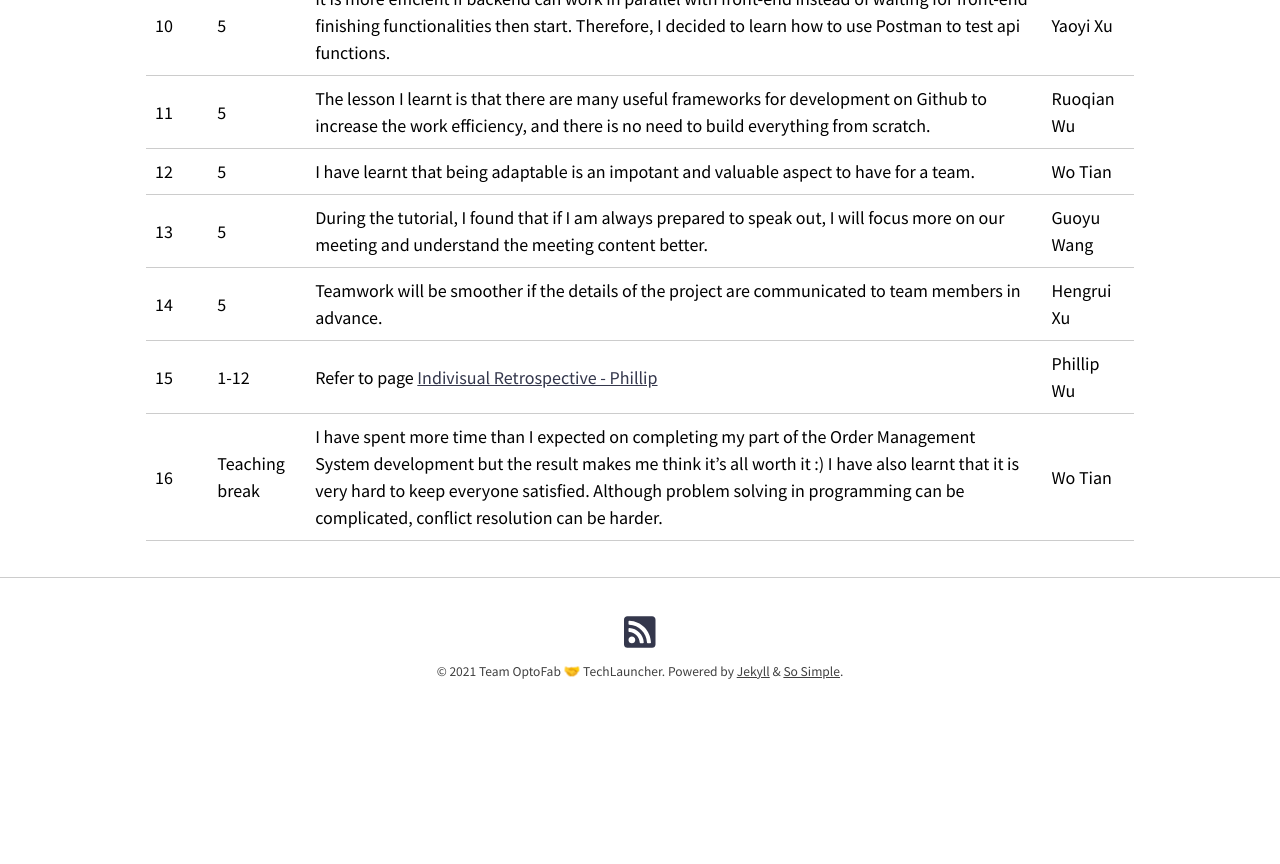
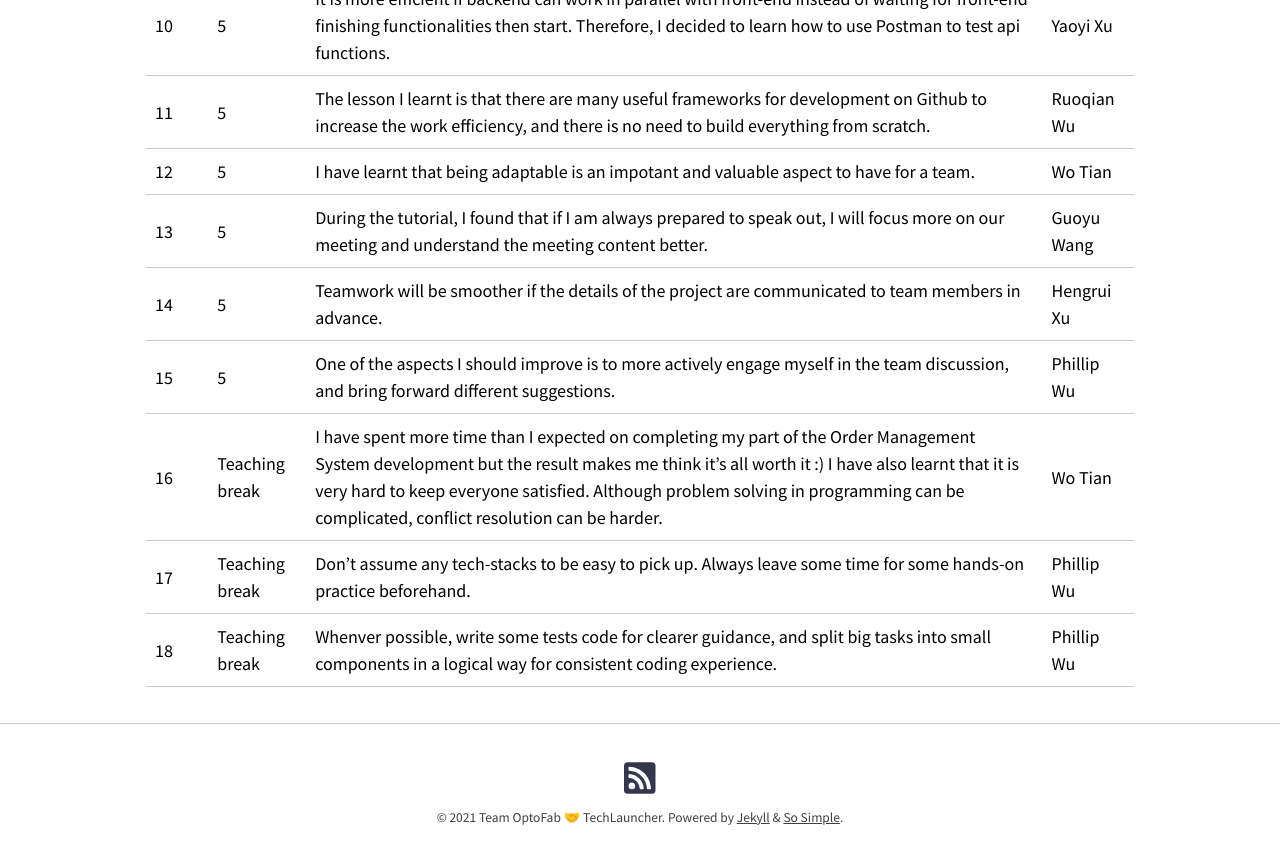
Before and after one commit to optofab/optofab.github.io, a Jekyll site: the page built from reflection_log.md, in a window 1280 px wide and 900 px high, scrolled down 1336 px. Shown: the top 864 px of the window. Built offline with Jekyll 4.4.1, drawn with Linux system fonts in a browser that asks for light colours; nearby versions of some CDN libraries; emoji names are drawn with the system emoji font; before the commit the page ends 2090 px from its top, so only the background shows below that.

Commit message:
update indivisual reflection

```diff
--- a/reflection_log.md
+++ b/reflection_log.md
@@ -2,21 +2,23 @@
 layout: page
 ---
 
-| **Index** | **Week** | **Reflection**                                                                                                                                                                                                                                                                                                                                   | **Taker**     |
-| --------- | -------- | ------------------------------------------------------------------------------------------------------------------------------------------------------------------------------------------------------------------------------------------------------------------------------------------------------------------------------------------------ | ------------- |
-| 1         | 4        | Our peers and tutor this semester want to make sure that everyone's voice is heard by adding a reflection log and letting everyone participate in the tutorials and audits more. A good team should be adaptable. Therefore we will adjust our approach in the coming tutorials and audits.                                                      | Wo Tian       |
-| 2         | 4        | We've got a relatively low score for Reflection on Audit 1. The course convenor, our tutor, and our shadow team all think that we should create a reflection log in Audit 1. <br/> We will actively listen to other people's advice and improve our documentation by adding a reflection log. (See the 8th decision in the decision-making log.) | Wo Tian       |
-| 3         | 4        | Received feedback from Many Eyes Process regarding SOW. It would be better if we could write the SOW with more detailed deliverables in the future if we need to write SOW again.                                                                                                                                                                | Wo Tian       |
-| 4         | 4        | It is indeed true that our team member should participate more and speak up our own thoughts during the audit and tutorials. It would be better if we could let different members to deliver presentations for audit and encourage everyone to speak.                                                                                            | Yaoyi Xu      |
-| 5         | 4        | The lesson I learnt is that although I am a part of the team, and we received the feedback as the team, we should construct our individual reflection.                                                                                                                                                                                           | Ruoqian Wu    |
-| 6         | 4        | From the tutorial and the feedback from our shadow team, what I learnt is documentation is very important. Cause the other people outside our team know nothing about our project. They can only learn it from the documents we generated. Thus, we need to make our ducumentations very detailed.                                               | Ruiqiao Jiang |
-| 7         | 4        | When I was refactoring the relational schema, I stuck by the messy structure. Mind maps really helped me to make a clear view of our database structure. After I have a clear view, I refactored our relational schema easily.                                                                                                                   | Guoyu Wang    |
-| 8         | 4        | I have learnt that I should know more about others' work rather than only focusing on my own work.                                                                                                                                                                                                                                               | Hengrui Xu    |
-| 9         | 5        | The lesson I learnt is that since we are not very familiar with the database development, the time we spent on learning may be huge. And for example, we studied the C# for the management system, but I just found that the Django may be more suitable for our development.                                                                    | Ruiqiao Jiang |
-| 10        | 5        | It is more efficient if backend can work in parallel with front-end instead of waiting for front-end finishing functionalities then start. Therefore, I decided to learn how to use Postman to test api functions.                                                                                                                               | Yaoyi Xu      |
-| 11        | 5        | The lesson I learnt is that there are many useful frameworks for development on Github to increase the work efficiency, and there is no need to build everything from scratch.                                                                                                                                                                   | Ruoqian Wu    |
-| 12        | 5        | I have learnt that being adaptable is an impotant and valuable aspect to have for a team.                                                                                                                                                                                                                                                        | Wo Tian       |
-| 13        | 5        | During the tutorial, I found that if I am always prepared to speak out, I will focus more on our meeting and understand the meeting content better.                                                                                                                                                                                              | Guoyu Wang    |
-| 14        | 5        | Teamwork will be smoother if the details of the project are communicated to team members in advance.                                                                                                                                                                                                                                             | Hengrui Xu    |
-| 15        | 1-12     | Refer to page [Indivisual Retrospective - Phillip]({% link _retrospectives/2021-09-04-Retrospective-Indivisual-Phillip.md %})                                                                                                                                                                                                                    | Phillip Wu    |
-| 16        | Teaching break     |I have spent more time than I expected on completing my part of the Order Management System development but the result makes me think it's all worth it :)  I have also learnt that it is very hard to keep everyone satisfied. Although problem solving in programming can be complicated, conflict resolution can be harder.                                                    | Wo Tian    |
+| **Index** | **Week**       | **Reflection**                                                                                                                                                                                                                                                                                                                                   | **Taker**     |
+| --------- | -------------- | ------------------------------------------------------------------------------------------------------------------------------------------------------------------------------------------------------------------------------------------------------------------------------------------------------------------------------------------------ | ------------- |
+| 1         | 4              | Our peers and tutor this semester want to make sure that everyone's voice is heard by adding a reflection log and letting everyone participate in the tutorials and audits more. A good team should be adaptable. Therefore we will adjust our approach in the coming tutorials and audits.                                                      | Wo Tian       |
+| 2         | 4              | We've got a relatively low score for Reflection on Audit 1. The course convenor, our tutor, and our shadow team all think that we should create a reflection log in Audit 1. <br/> We will actively listen to other people's advice and improve our documentation by adding a reflection log. (See the 8th decision in the decision-making log.) | Wo Tian       |
+| 3         | 4              | Received feedback from Many Eyes Process regarding SOW. It would be better if we could write the SOW with more detailed deliverables in the future if we need to write SOW again.                                                                                                                                                                | Wo Tian       |
+| 4         | 4              | It is indeed true that our team member should participate more and speak up our own thoughts during the audit and tutorials. It would be better if we could let different members to deliver presentations for audit and encourage everyone to speak.                                                                                            | Yaoyi Xu      |
+| 5         | 4              | The lesson I learnt is that although I am a part of the team, and we received the feedback as the team, we should construct our individual reflection.                                                                                                                                                                                           | Ruoqian Wu    |
+| 6         | 4              | From the tutorial and the feedback from our shadow team, what I learnt is documentation is very important. Cause the other people outside our team know nothing about our project. They can only learn it from the documents we generated. Thus, we need to make our ducumentations very detailed.                                               | Ruiqiao Jiang |
+| 7         | 4              | When I was refactoring the relational schema, I stuck by the messy structure. Mind maps really helped me to make a clear view of our database structure. After I have a clear view, I refactored our relational schema easily.                                                                                                                   | Guoyu Wang    |
+| 8         | 4              | I have learnt that I should know more about others' work rather than only focusing on my own work.                                                                                                                                                                                                                                               | Hengrui Xu    |
+| 9         | 5              | The lesson I learnt is that since we are not very familiar with the database development, the time we spent on learning may be huge. And for example, we studied the C# for the management system, but I just found that the Django may be more suitable for our development.                                                                    | Ruiqiao Jiang |
+| 10        | 5              | It is more efficient if backend can work in parallel with front-end instead of waiting for front-end finishing functionalities then start. Therefore, I decided to learn how to use Postman to test api functions.                                                                                                                               | Yaoyi Xu      |
+| 11        | 5              | The lesson I learnt is that there are many useful frameworks for development on Github to increase the work efficiency, and there is no need to build everything from scratch.                                                                                                                                                                   | Ruoqian Wu    |
+| 12        | 5              | I have learnt that being adaptable is an impotant and valuable aspect to have for a team.                                                                                                                                                                                                                                                        | Wo Tian       |
+| 13        | 5              | During the tutorial, I found that if I am always prepared to speak out, I will focus more on our meeting and understand the meeting content better.                                                                                                                                                                                              | Guoyu Wang    |
+| 14        | 5              | Teamwork will be smoother if the details of the project are communicated to team members in advance.                                                                                                                                                                                                                                             | Hengrui Xu    |
+| 15        | 5              | One of the aspects I should improve is to more actively engage myself in the team discussion, and bring forward different suggestions.                                                                                                                                                                                                           | Phillip Wu    |
+| 16        | Teaching break | I have spent more time than I expected on completing my part of the Order Management System development but the result makes me think it's all worth it :) I have also learnt that it is very hard to keep everyone satisfied. Although problem solving in programming can be complicated, conflict resolution can be harder.                    | Wo Tian       |
+| 17        | Teaching break | Don't assume any tech-stacks to be easy to pick up. Always leave some time for some hands-on practice beforehand.                                                                                                                                                                                                                                | Phillip Wu    |
+| 18        | Teaching break | Whenver possible, write some tests code for clearer guidance, and split big tasks into small components in a logical way for consistent coding experience.                                                                                                                                                                                       | Phillip Wu    |
```
Also changed, not shown: _retrospectives/2021-09-04-Retrospective-Indivisual-Phillip.md (deleted, +0 -43 lines).
